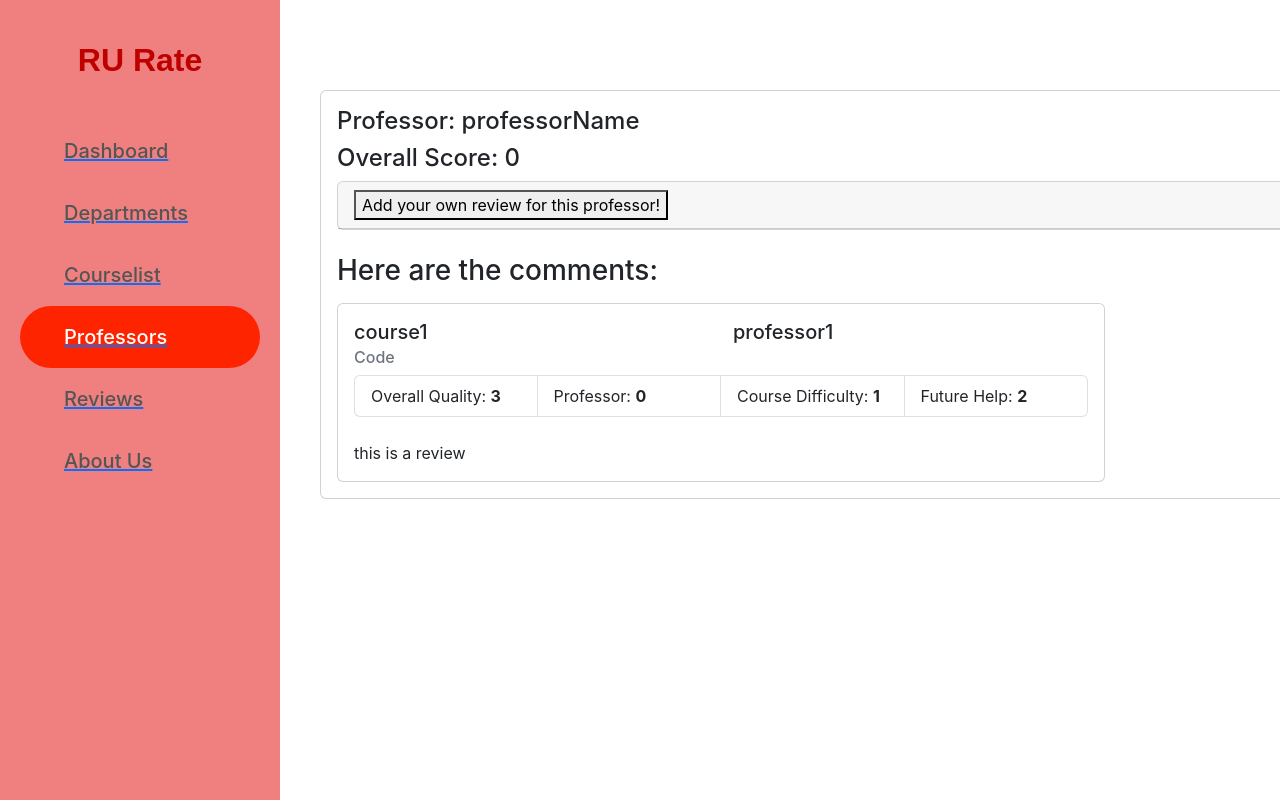
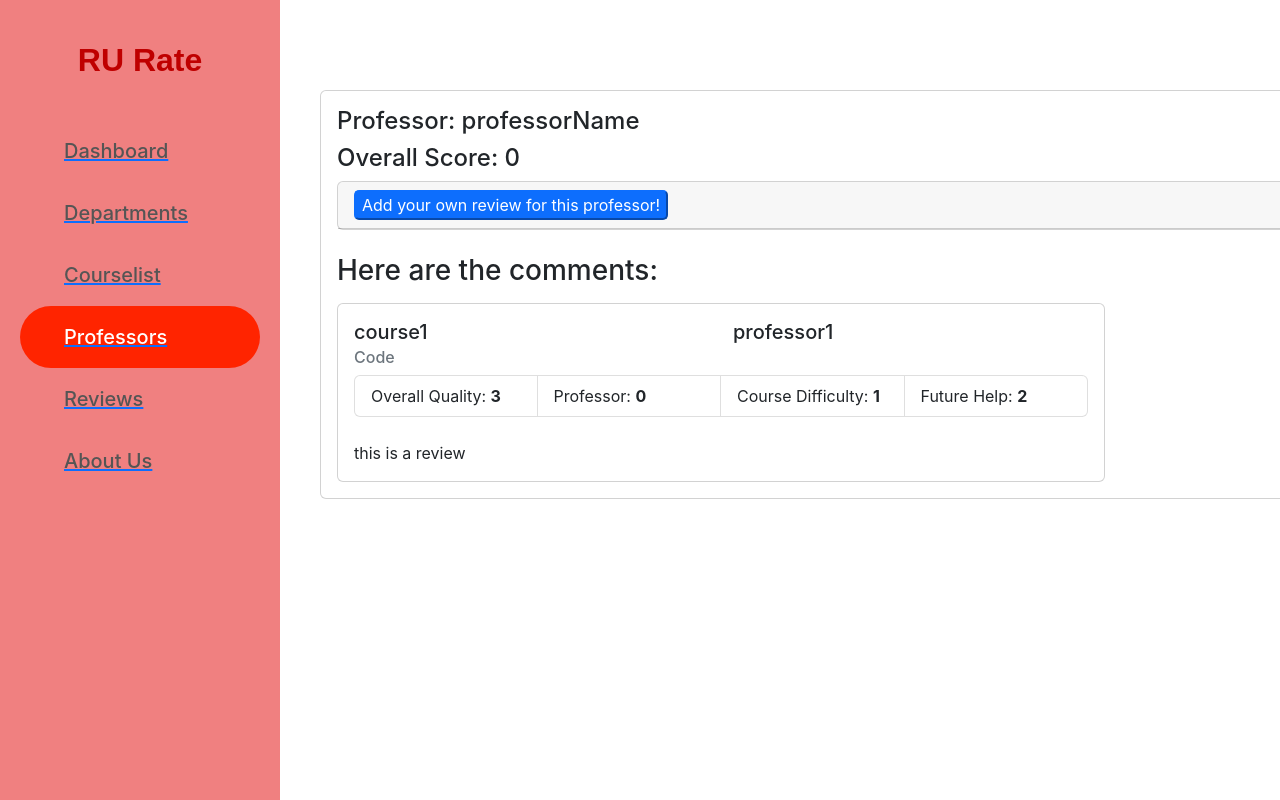
Before and after one commit to santyelegy/RUCSRate, a React (Create React App) app in the folder frontend/: page /professor/P1 in a window 1280 px wide. Shown: the top 800 px of the page. Built offline with nearby package versions, Linux system fonts and the light colour scheme.

Commit message:
Change the database and click button

```diff
--- a/frontend/src/App.css
+++ b/frontend/src/App.css
@@ -71,10 +71,3 @@
 .Listitem {
   width: 185px;
 }
-
-.CustomToggle {
-  color: 'pink';
-  width: '500px';
-  border-color: 'white';
-  background-color: 'white';
-}
--- a/frontend/src/Pages/Course.js
+++ b/frontend/src/Pages/Course.js
@@ -1,28 +1,12 @@
 import course from '../sample_data/Course.json'
 import SingleReview from '../Pages/SingleReview.js'
 import ReviewForm_second from '../Pages/ReviewForm_second.js'
+import CustomToggle from '../Pages/CustomToggle.js'
 
 import Accordion from 'react-bootstrap/Accordion';
-import { useAccordionButton } from 'react-bootstrap/AccordionButton';
 import Card from 'react-bootstrap/Card';
 import Row from 'react-bootstrap/Row';
 import Col from 'react-bootstrap/Col';
-
-function CustomToggle({ children, eventKey }) {
-    const decoratedOnClick = useAccordionButton(eventKey, () =>
-        console.log('custom buttom'),
-    );
-
-    return (
-        <button
-            onClick={decoratedOnClick}
-
-            className='CustomToggle'
-        >
-            {children}
-        </button>
-    );
-}
 
 function Course() {
 
--- /dev/null
+++ b/frontend/src/Pages/CustomToggle.js
@@ -0,0 +1,24 @@
+import { useAccordionButton } from 'react-bootstrap/AccordionButton';
+
+function CustomToggle({ children, eventKey }) {
+    const decoratedOnClick = useAccordionButton(eventKey, () =>
+        console.log('custom buttom'),
+    );
+
+    return (
+        <button
+            onClick={decoratedOnClick}
+            style={{
+                backgroundColor: '#0d6efd',
+                color: 'white',
+                borderColor: '#0d6efd',
+                color: '#fff',
+                borderRadius: '5px'
+            }}
+        >
+            {children}
+        </button>
+    );
+}
+
+export default CustomToggle;
--- a/frontend/src/Pages/Professor.js
+++ b/frontend/src/Pages/Professor.js
@@ -1,28 +1,14 @@
 import professor from '../sample_data/Professor.json'
 import SingleReview from '../Pages/SingleReview.js'
 import ReviewForm from '../Pages/ReviewForm.js'
+import CustomToggle from '../Pages/CustomToggle.js'
 
 import Accordion from 'react-bootstrap/Accordion';
-import { useAccordionButton } from 'react-bootstrap/AccordionButton';
 import Card from 'react-bootstrap/Card';
 import Row from 'react-bootstrap/Row';
 import Col from 'react-bootstrap/Col';
 
-function CustomToggle({ children, eventKey }) {
-    const decoratedOnClick = useAccordionButton(eventKey, () =>
-        console.log('custom buttom'),
-    );
 
-    return (
-        <button
-            onClick={decoratedOnClick}
-
-            className='CustomToggle'
-        >
-            {children}
-        </button>
-    );
-}
 
 function Professor() {
 
--- a/frontend/src/Pages/ProfessorList.js
+++ b/frontend/src/Pages/ProfessorList.js
@@ -1,27 +1,42 @@
 import professorlist from "../sample_data/ProfessorList.json"
+import { Link } from "react-router-dom";
+import { useState } from "react";
 import Accordion from 'react-bootstrap/Accordion';
-import { Link } from "react-router-dom";
 import Form from "react-bootstrap/Form";
-import { useState } from "react";
+
 function ProfessorList() {
-  const [search,setSearch]=useState("");
+  const [search, setSearch] = useState("");
+
   function subaccordion(professor, index) {
     const coursegroup = professor.course.map((course, i) => {
-      return (<><Link to={"/courselist/course/".concat(course)} index={i}>{course}</Link><br /></>);
+      return (
+        <>
+          <Link to={"/courselist/course/".concat(course)} index={i}>{course}</Link>
+          <br />
+        </>
+      );
     });
+
     return (
       <Accordion.Item eventKey={index}>
-        <Accordion.Header>{<Link to={"/professor/".concat(professor.name)}>{professor.name.concat('# score:', professor.score)}</Link>}</Accordion.Header>
+        <Accordion.Header>
+          {professor.name.concat('# score:', professor.score)}
+        </Accordion.Header>
         <Accordion.Body>
-          Courses:<br/>
+          <h3>
+            {<Link to={"/professor/".concat(professor.name)}>{professor.name}</Link>}<br />
+          </h3>
+          Courses:<br />
           {coursegroup}
         </Accordion.Body>
       </Accordion.Item>
     );
   }
+
   const all_professor = professorlist.map((professor, index) => {
-    return professor.name.startsWith(search)?(subaccordion(professor, index)):<></>;
+    return professor.name.toLowerCase().startsWith(search.toLowerCase()) ? (subaccordion(professor, index)) : <></>;
   })
+
   return (
     <>
       <Form>
@@ -37,4 +52,5 @@ function ProfessorList() {
     </>
   );
 }
+
 export default ProfessorList;
--- a/frontend/src/Pages/ReviewForm.js
+++ b/frontend/src/Pages/ReviewForm.js
@@ -16,10 +16,10 @@ function ReviewForm() {
     const handleShow = () => setShow(true);
 
     const [content, setContent] = useState("");
-    const [score0, setScore0] = useState(0);
-    const [score1, setScore1] = useState(0);
-    const [score2, setScore2] = useState(0);
-    const [score3, setScore3] = useState(0);
+    const [score0, setScore0] = useState('');
+    const [score1, setScore1] = useState('');
+    const [score2, setScore2] = useState('');
+    const [score3, setScore3] = useState('');
     const [course, setCourse] = useState([]);
     const [professor, setProfessor] = useState("");
 
--- a/frontend/src/Pages/ReviewForm_second.js
+++ b/frontend/src/Pages/ReviewForm_second.js
@@ -14,10 +14,10 @@ function ReviewForm() {
     const handleShow = () => setShow(true);
 
     const [content, setContent] = useState("");
-    const [score0, setScore0] = useState(0);
-    const [score1, setScore1] = useState(0);
-    const [score2, setScore2] = useState(0);
-    const [score3, setScore3] = useState(0);
+    const [score0, setScore0] = useState('');
+    const [score1, setScore1] = useState('');
+    const [score2, setScore2] = useState('');
+    const [score3, setScore3] = useState('');
 
     const [allcourses, setAllCourses] = useState([]);
     useEffect(() => {
```
Also changed, not shown: 2 other files (tests, documents, lock files or other folders).
